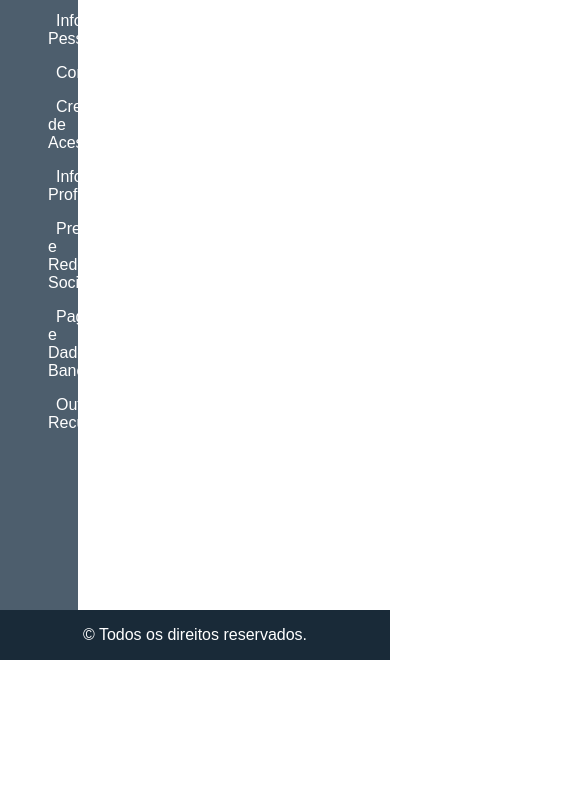
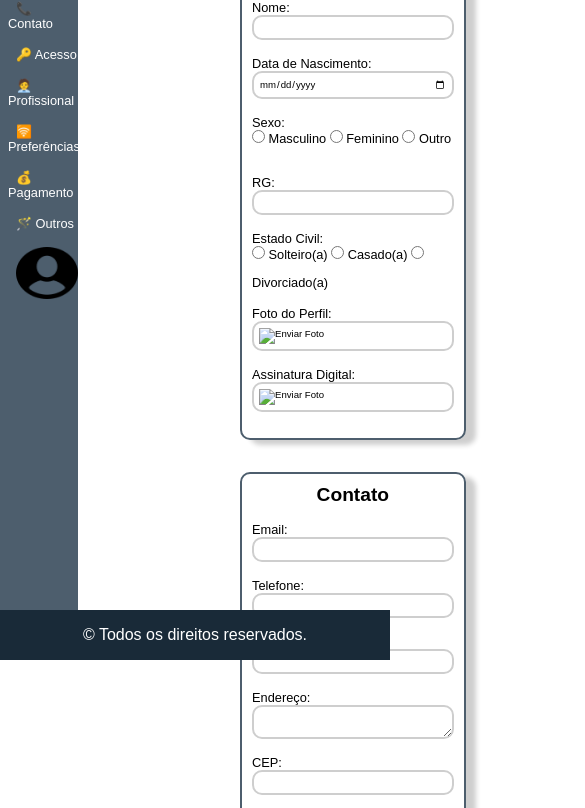
Before and after one commit to otavio-vicente/FixacaoResponsividade, a plain HTML site: page FixacaoEAD/index.html in a window 390 px wide. Shown: the part 184-992 px from the top of the page, 585 px wide, since content can reach past the window. Drawn offline with Linux system fonts and the light colour scheme.

Commit message:
Add perto da finalização
Faltando poucas implementações.

```diff
--- a/FixacaoEAD/index.html
+++ b/FixacaoEAD/index.html
@@ -22,21 +22,22 @@
     <main>
         <aside>
             <nav>
-               <ul>
-                <li><a href=""><img src="./imgs/134216_menu_lines_hamburger_icon.png" alt=""></a></li>
-                <li><a href="" class="itens">Informações Pessoais</a></li>
-                <li><a href="" class="itens">Contato</a></li>
-                <li><a href="" class="itens">Credenciais de Acesso</a></li>
-                <li><a href="" class="itens">Informações Profissionais</a></li>
-                <li><a href="">Preferências e Redes Sociais</a></li>
-                <li><a href="" class="itens">Pagamento e Dados Bancarios</a></li>
-                <li><a href="" class="itens">Outros Recursos</a></li>
-               </ul>
+                <ul>
+                    <li><a href="#"><img src="./imgs/134216_menu_lines_hamburger_icon.png" alt=""></a></li>
+                    <li><a href="#sectionInfoPessoais" class="itens">🙋‍♂️ Pessoal</a></li>
+                    <li><a href="#sectionContato" class="itens">📞 Contato</a></li>
+                    <li><a href="#sectionCredenciais" class="itens">🔑 Acesso</a></li>
+                    <li><a href="#sectionInfoPro" class="itens">🧑‍💼 Profissional</a></li>
+                    <li><a href="#sectionPreferencias" class="itens">🛜 Preferências</a></li>
+                    <li><a href="#sectionPagamento" class="itens">💰 Pagamento</a></li>
+                    <li><a href="#sectionOutros" class="itens">🪄 Outros</a></li>
+                    <li><a href=""><img id="user" src="./imgs/1564535_customer_user_userphoto_account_person_icon.png" alt=""></a></li>
+                </ul>
             </nav>
         </aside>
         <article>
             <form action="" method="post">
-                <section>
+                <section id="sectionInfoPessoais">
                     <h2>Informações Pessoais</h2>
                     <label for="nome">Nome:</label>
                     <input type="text" name="nome" id="nome">
@@ -62,7 +63,7 @@
                     <input type="image" name="assinatura" id="assinatura" alt="Enviar Foto">
                 </section>
 
-                <section>
+                <section id="sectionContato">
                     <h2>Contato</h2>
                     <label for="email">Email:</label>
                     <input type="email" name="email" id="email">
@@ -83,7 +84,7 @@
                     </select>
                 </section>
 
-                <section>
+                <section id="sectionCredenciais">
                     <h2>Credenciais de Acesso</h2>
                     <label for="nomeUser">Nome de Usuário:</label>
                     <input type="text" name="nomeUser" id="nomeUser">
@@ -104,7 +105,7 @@
                     <div><input type="checkbox" name="termos" id="termos"> Eu aceito todos os termos de uso.</div>
                 </section>
 
-                <section>
+                <section id="sectionInfoPro">
                     <h2>Informações Profissionais</h2>
                     <label for="ocupacao">Ocupação:</label>
                     <input type="text" name="ocupacao" id="ocupacao">
@@ -120,7 +121,7 @@
                     <input type="date" name="dataAdmissao" id="dataAdmissao">
                 </section>
 
-                <section>
+                <section id="sectionPreferencias">
                     <h2>Preferências e Redes Sociais</h2>
 
                     <label for="genero-musical">Gênero Musical Favorito:</label>
@@ -158,7 +159,7 @@
 
                 </section>
 
-                <section>
+                <section id="sectionPagamento">
                     <h2>Pagamento e Dados Bancários</h2>
 
                     <label for="numero-cartao">Número do Cartão de Crédito:</label>
@@ -204,7 +205,7 @@
                     </select>
                 </section>
 
-                <section>
+                <section id="sectionOutros">
                     <h2>Outros Recursos</h2>
 
                     <label for="documento">Upload de Documento (PDF):</label>
--- a/FixacaoEAD/main.css
+++ b/FixacaoEAD/main.css
@@ -8,29 +8,50 @@ main nav {
     flex-direction: column;
     width: 20%;
     height: 100%;
-    padding-left: 2rem;
-    padding-right: 2rem;
     background-color: #4d5e6d;
     color: #ffffff;
     position: fixed;
     z-index: 1000;
-    padding-top: 7rem;
+    padding-top: 5rem;
+}
+
+nav ul {
+    display: flex;
+    flex-direction: column;
+    justify-items: flex-start;
+    margin-left: 0;
+    margin-right: 0;
+    width: 100%;
 }
 
 nav li {
     list-style: none;
-    margin: 1rem;
+    margin: 0.5rem;
+    text-align: left;
+    width: 100%;
+}
+
+a #user {
+    width: 80%;
+    height: 80%;
 }
 
 nav a {
     text-decoration: none;
     color: #ffffff;
+    width: 2rem;
     padding: 0.5rem;
+    justify-content: center;
 }
+
 nav .itens:hover {
     background-color: #ffffff;
     color: #000000;
     border-radius: 3rem;
+}
+
+ul img {
+    height: 2rem;
 }
 
 
@@ -38,7 +59,7 @@ main article {
     display: flex;
     flex-direction: column;
     width: 100%;
-    padding-left: 42rem;
+    padding-left: 28rem;
     padding-right: 2rem;
     padding-top: 7rem;
 }
@@ -54,6 +75,7 @@ section {
     border: #4d5e6d solid 2px;
     border-radius: 10px;
     margin-bottom: 2rem;
+    box-shadow: 10px 5px 5px rgb(207, 207, 207);
 }
 
 section h2 {
@@ -78,7 +100,7 @@ section input, select {
 }
 
 section {
-    font-size: 1.2rem;
+    font-size: 1rem;
 }
 
 .btn-form {
@@ -96,15 +118,59 @@ section {
     margin-right: 1%;
 }
 
-/* @media (max-width: 1000px) {
-    main {
-        flex-direction: row;
+@media (min-width: 2580px) {
+    main article {
+        padding-left: 60rem;
+        width: 78%;
     }
-    nav {
-        max-height: 20px;
+}
+@media (max-width: 1116px) {
+    main article {
+        padding-left: 20rem;
+        width: 80%;
     }
 
-    article {
-        width: ;
-    };
-} */
+    main {
+        display: flex;
+        flex-direction: column;
+    }
+}
+@media (max-width: 2580px) {
+    main article {
+        padding-left: 40rem;
+        padding-right: 0rem;
+        width: 80%;
+    }
+}
+@media (max-width: 1440px) {
+    main article {
+        padding-left: 22rem;
+        padding-right: 0rem;
+        width: 80%;
+    }
+}
+@media (max-width: 768px) {
+    main article {
+        padding-left: 15rem;
+        padding-right: 0rem;
+        width: 80%;
+        font-size: medium;
+    }
+    section, nav {
+        font-size: 0.8rem;
+    }
+    section input, select {
+        font-size: 0.6rem;
+    }
+    nav img {
+        width: 2rem;
+    }
+
+}
+
+@media (max-width: 320px){
+    main nav{
+        padding-right: 1rem;
+    }
+
+}
```
Also changed, not shown: FixacaoEAD/imgs/1564535_customer_user_userphoto_account_person_icon.png (added).
